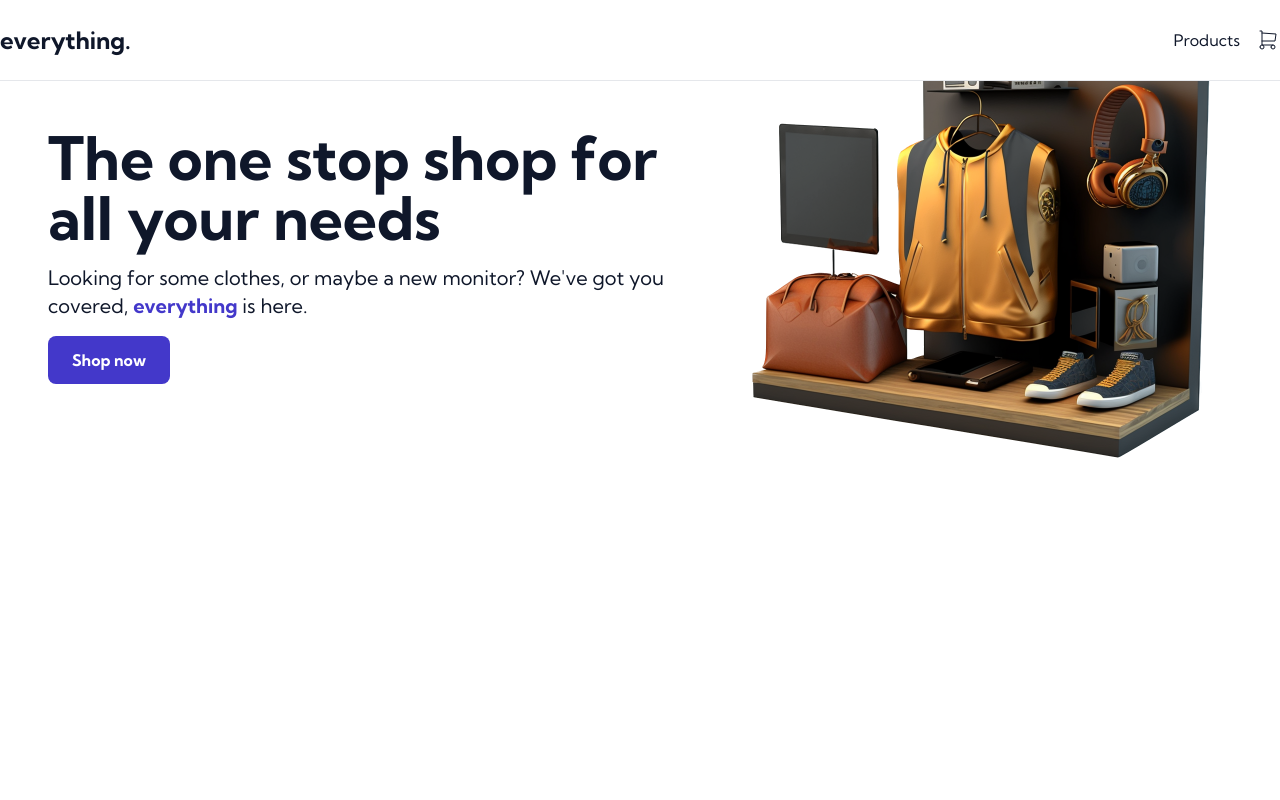
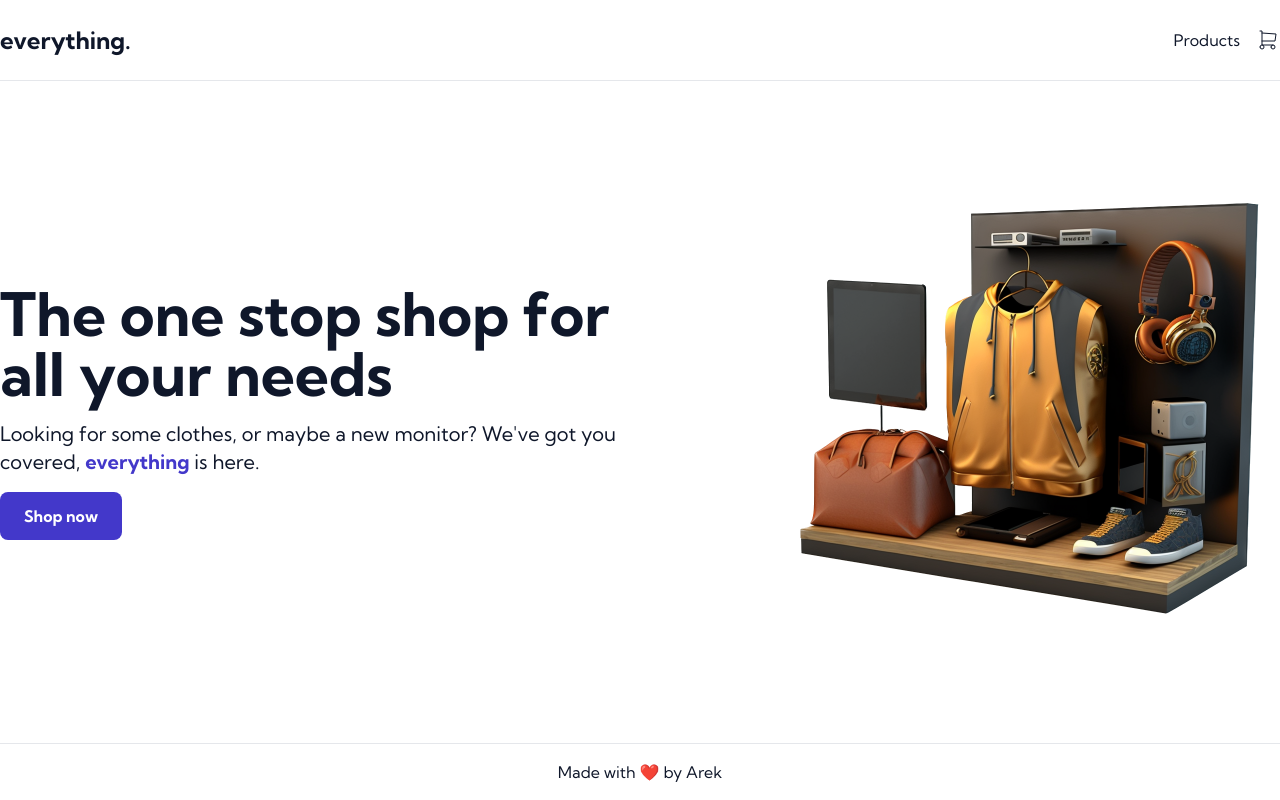
Before and after one commit to Ver0s/odin-shopping-cart, a React (Vite) app: page / in a window 1280 px wide. Built offline with nearby package versions, Linux system fonts and the light colour scheme.

Commit message:
refactor: update main container for header

```diff
--- a/src/components/Layout.tsx
+++ b/src/components/Layout.tsx
@@ -2,15 +2,13 @@ import React from 'react';
 import { Outlet, useOutletContext } from 'react-router-dom';
 import Header from './Header';
 import useLocalStorage from '../hooks/useLocalStorage';
-// import Footer from './Footer';
+import Footer from './Footer';
 
 // TODO:
-// 2. Create proper details page
-// 3. Setup filtering with cards
-// 4. Make the website more attractive, take inspiration from frontend mentor project
-// 5. Make footer stick to bottom
-// https://stackoverflow.com/questions/74144034/why-is-the-css-height100vh-rule-exceeding-the-viewport-height-on-mobile-device
-// https://dev.to/nehalahmadkhan/how-to-make-footer-stick-to-bottom-of-web-page-3i14
+// 1. Setup filtering with cards
+// 2. Make custom components for buttons and links
+// 3. Think if I want to implement a search bar
+// 4. Make product details page responsive
 
 type CartType = {
 	productId: number;
@@ -77,10 +75,7 @@ export default function Layout() {
 	return (
 		<>
 			<Header totalProducts={totalProducts} />
-			{/* TODO: */}
-			{/* I think I don't want to impose a certain max width globally on every element below */}
-			{/* !!!Instead I should set it on every child separately!!! */}
-			<main className="mx-auto max-w-screen-xl">
+			<main className="flex-grow pt-[81px]">
 				<Outlet
 					context={{
 						cart,
@@ -92,7 +87,7 @@ export default function Layout() {
 					}}
 				/>
 			</main>
-			{/* <Footer /> */}
+			<Footer />
 		</>
 	);
 }
```
